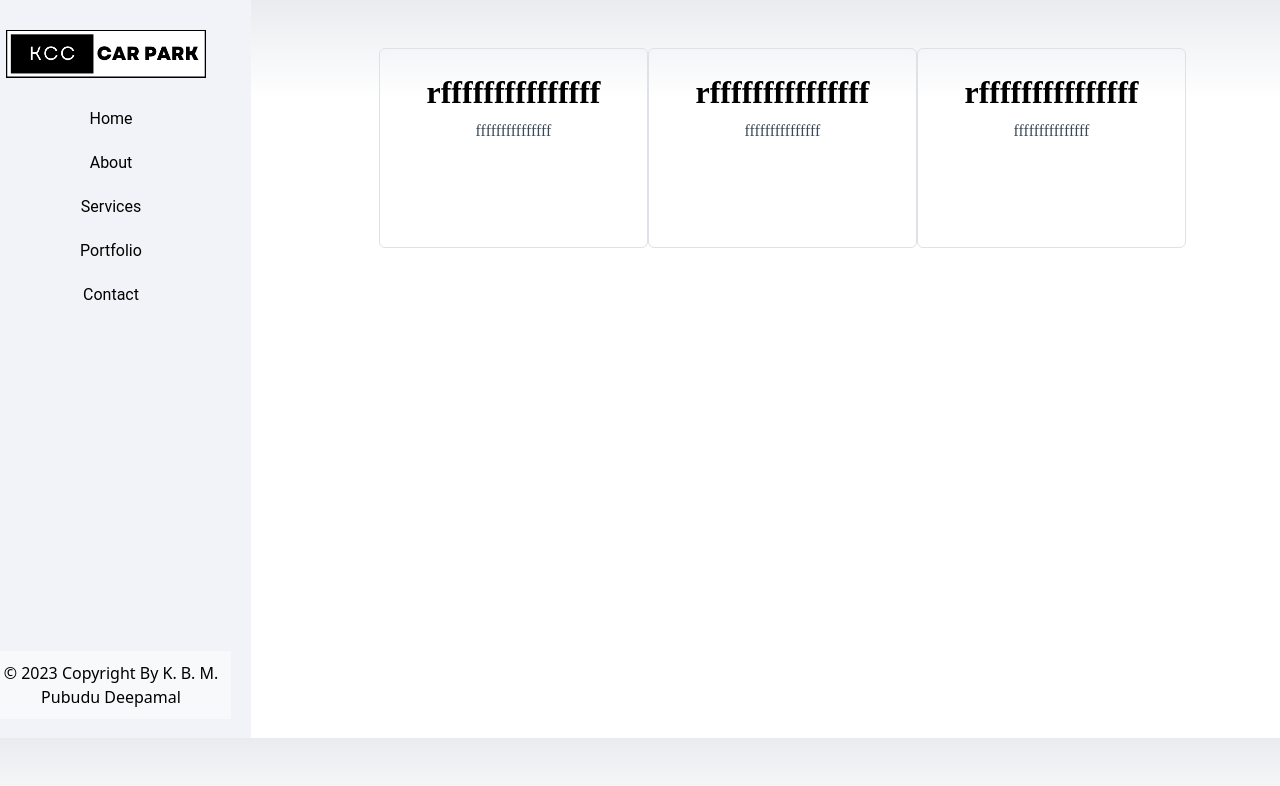
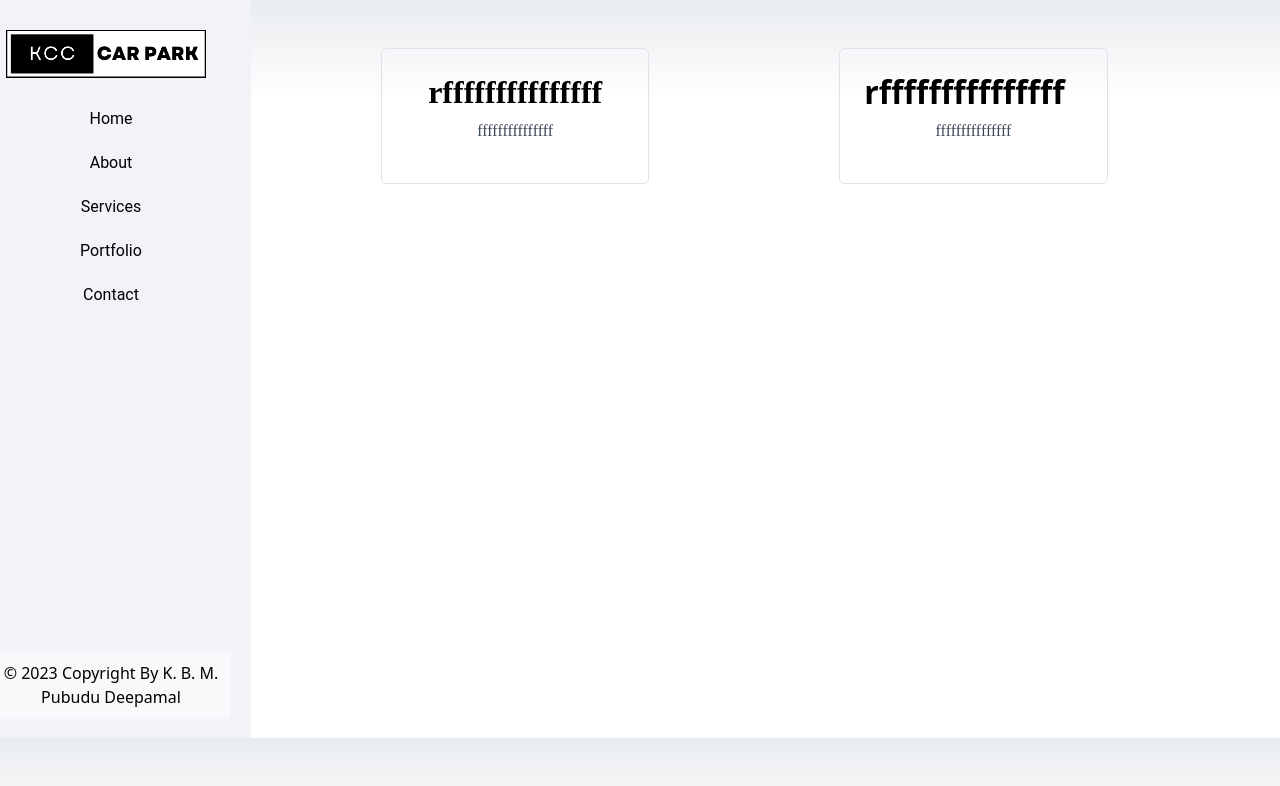
Before and after one commit to PubuduDeepamal/KCC, a React (Create React App) app: page /AdminDashBord in a window 1280 px wide. Shown: the top 786 px of the page. Built offline with nearby package versions, Linux system fonts and the light colour scheme.

Commit message:
Update Sidebar.js

```diff
--- a/src/Components/Admin/Sidebar.js
+++ b/src/Components/Admin/Sidebar.js
@@ -1,7 +1,7 @@
 import React from 'react';
 import 'bootstrap/dist/css/bootstrap.min.css';
 import '../../Css/Sidebar.css';
-import { Container, Row, Col, Form, Button } from 'react-bootstrap';
+import { Container, Row, Col } from 'react-bootstrap';
 
 const Sidebar = () => {
   return (
@@ -9,7 +9,7 @@ const Sidebar = () => {
       <Row>
         <Col md={3} className="contact-info">
           <div className="sidebar">
-            <img
+          <img
               src="../img/KCClogo.png"
               alt="Kcc logo"
               className="imgiliment"
@@ -51,28 +51,22 @@ const Sidebar = () => {
         </Col>
 
         <Col md={9} className="contact-form">
-          <div className="container px-4 py-5" id="featured-3">
-            <Row className="row-cols-1 row-cols-lg-3">
-              <div className="feature-box p-4 border rounded">
+          <div className="container px-4 py-5">
+            <Row className="row-cols-1 row-cols-lg-3" id="featured-30">
+              <div className="feature-box p-4 border rounded1 mb-5" >
                 <h3 className="fs-2 text-body-emphasis" id="titleicon">
                   <b>rfffffffffffffff </b>
                 </h3>
                 <p id="titleicon">fffffffffffffff</p>
               </div>
 
-              <div className="feature-box p-4 border rounded">
-                <h3 className="fs-2 text-body-emphasis" id="titleicon">
+              <div className="feature-box p-4 border rounded1 mb-5" id="featured-31">
+                <h3 className="fs-2 text-body-emphasis" id="titleicon31">
                   <b>rfffffffffffffff </b>
                 </h3>
                 <p id="titleicon">fffffffffffffff</p>
               </div>
 
-              <div className="feature-box p-4 border rounded">
-                <h3 className="fs-2 text-body-emphasis" id="titleicon">
-                  <b>rfffffffffffffff </b>
-                </h3>
-                <p id="titleicon">fffffffffffffff</p>
-              </div>
             </Row>
           </div>
         </Col>
```
